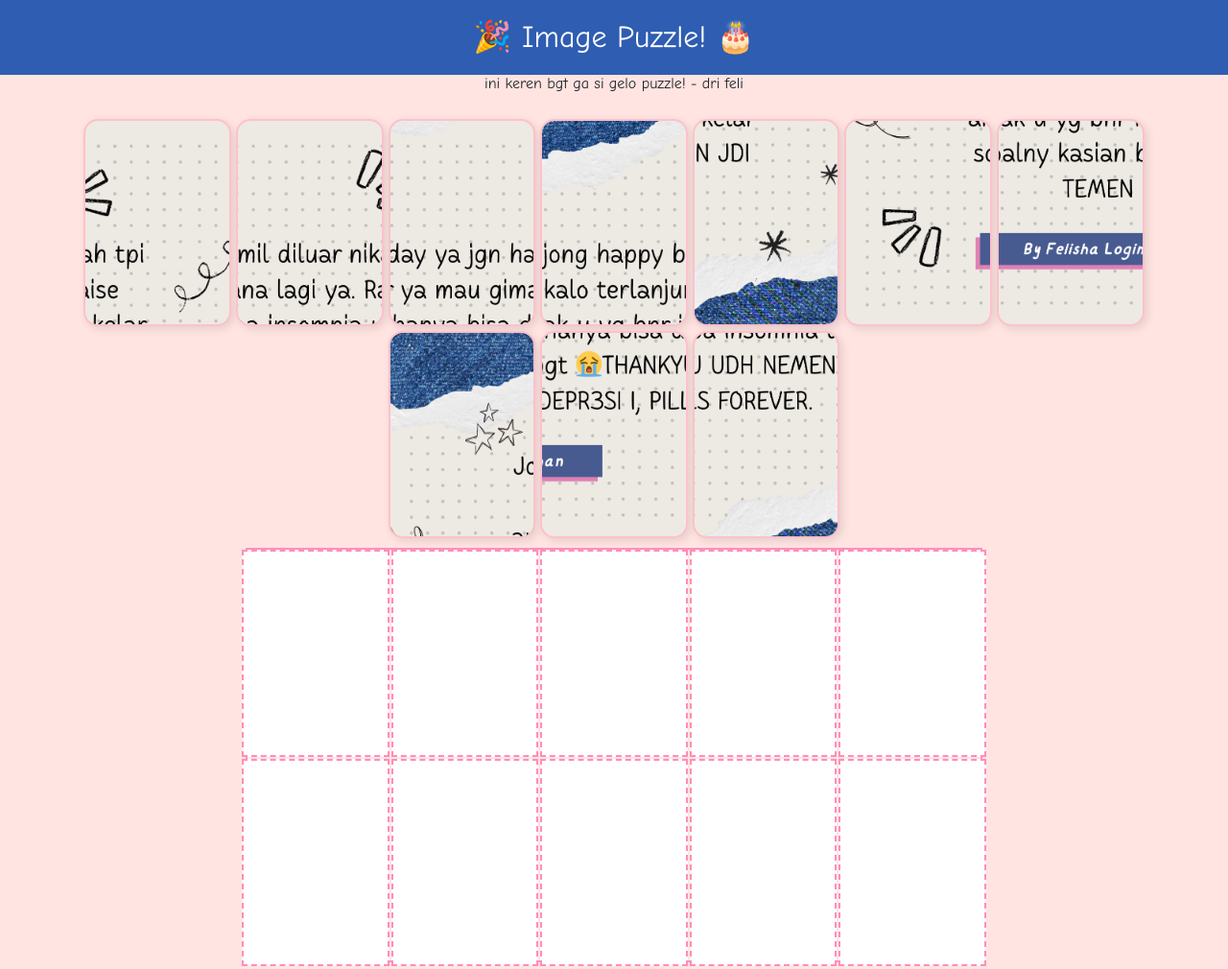
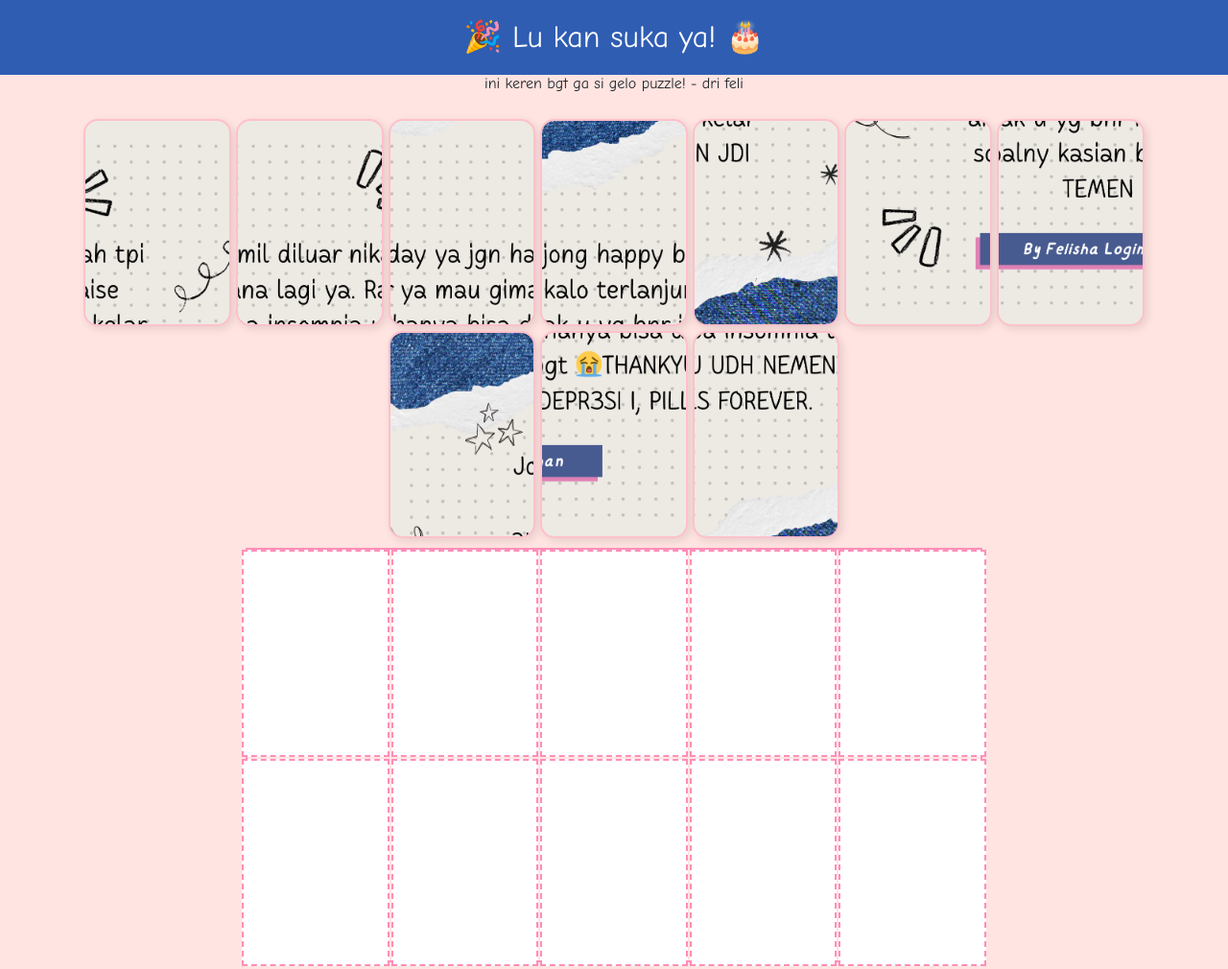
Before and after one commit to waengs/jojos, a plain HTML site: page page3.html in a window 1280 px wide. Shown: the top 1010 px of the page at 96% size. Drawn offline with nearby package versions, Linux system fonts and the light colour scheme.

Commit message:
Update page3.html

```diff
--- a/page3.html
+++ b/page3.html
@@ -13,7 +13,7 @@
     <script src="https://cdnjs.cloudflare.com/ajax/libs/jqueryui-touch-punch/0.2.3/jquery.ui.touch-punch.min.js"></script>
 </head>
 <body>
-    <div class="header">🎉 Image Puzzle! 🎂</div>
+    <div class="header">🎉 Lu kan suka ya! 🎂</div>
     <p>ini keren bgt ga si gelo puzzle! - dri feli</p>
 
     <div class="piece-bank" id="pieceBank"></div>
```
